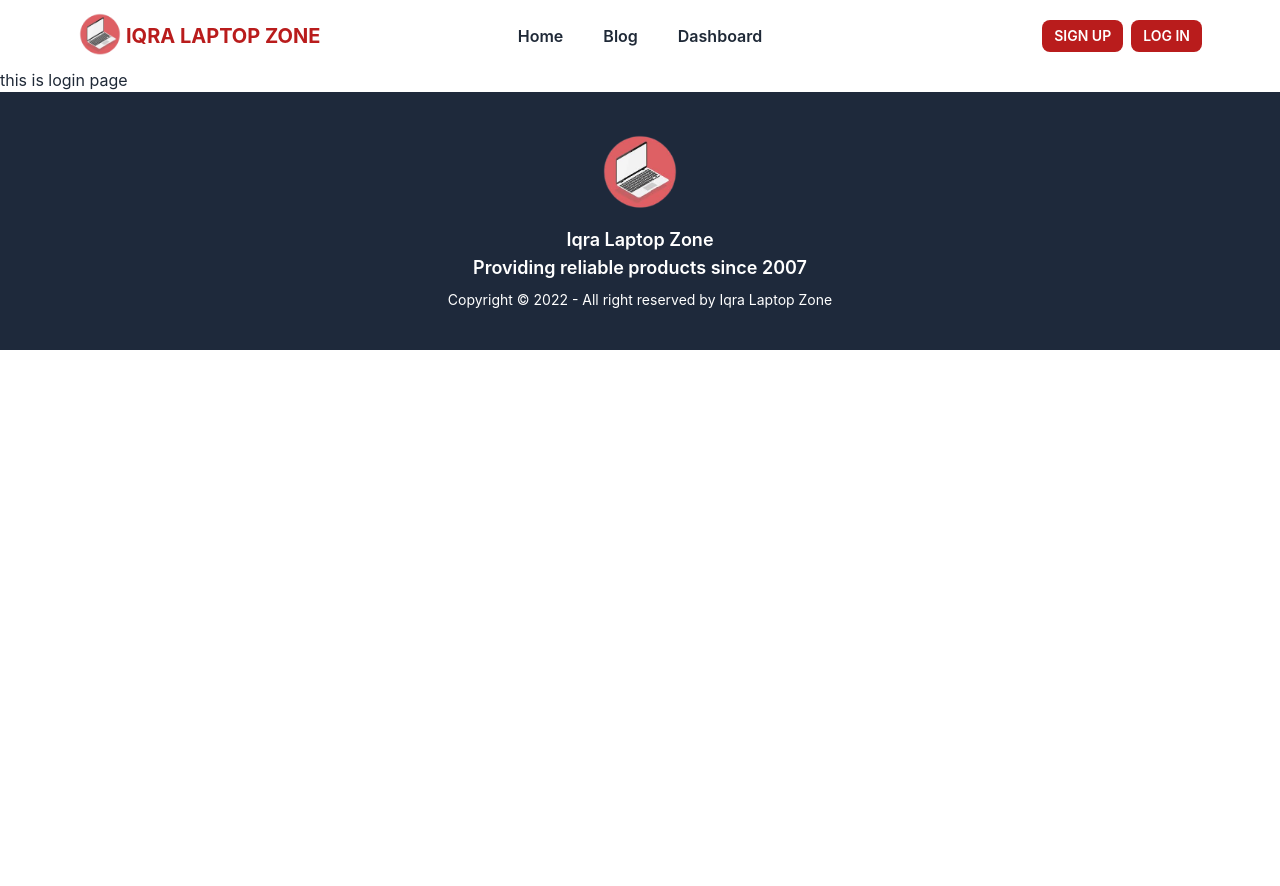
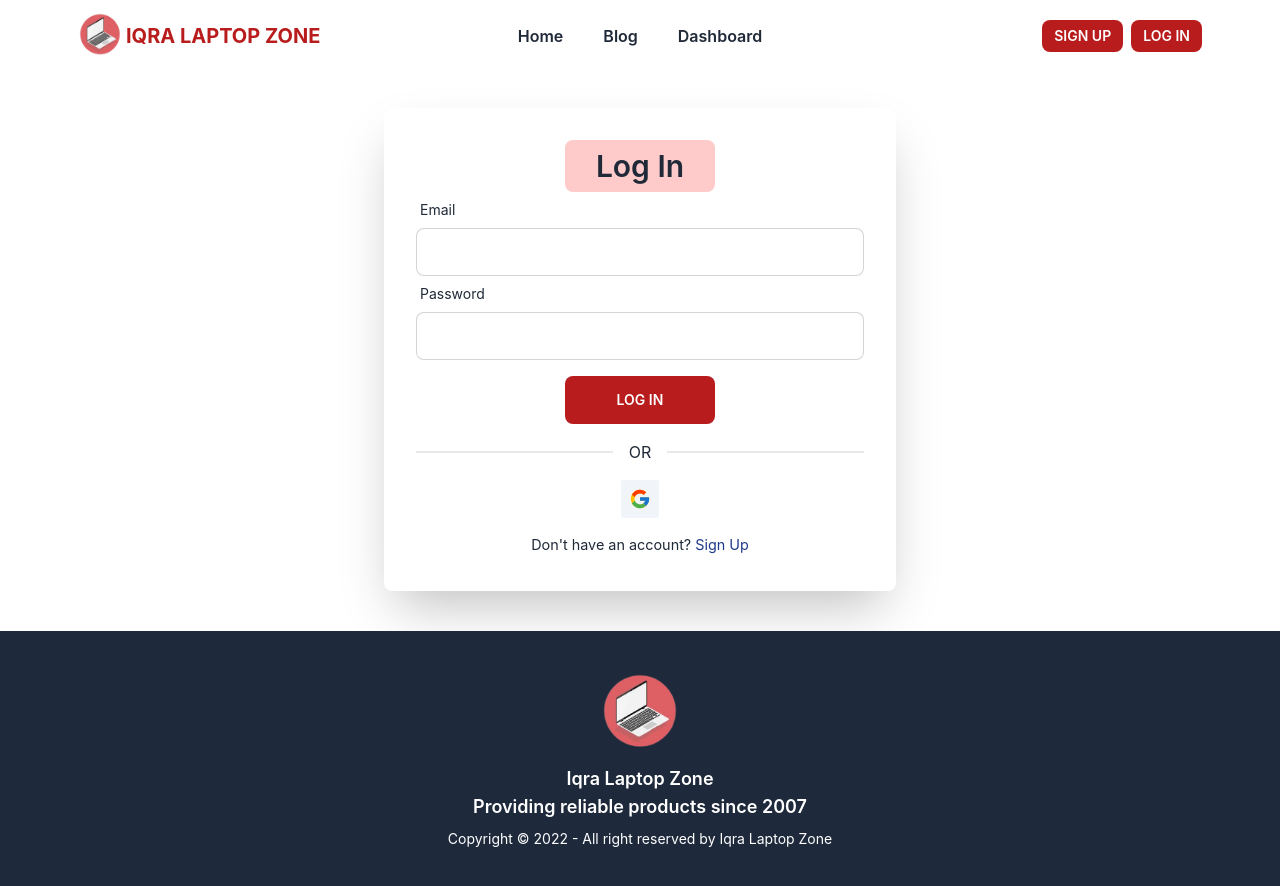
Before and after one commit to mdYeasin-cmd/iqra-laptop-zone-client, a React (Create React App) app: page /logIn in a window 1280 px wide. Shown: the top 886 px of the page. Before the commit the page ends 800 px from the top, so only its background shows below. Built offline with nearby package versions, Linux system fonts and the light colour scheme; no server answers.

Commit message:
Log In form desing added

```diff
--- a/package.json
+++ b/package.json
@@ -10,6 +10,7 @@
     "firebase": "^9.14.0",
     "react": "^18.2.0",
     "react-dom": "^18.2.0",
+    "react-icons": "^4.6.0",
     "react-router-dom": "^6.4.3",
     "react-scripts": "5.0.1",
     "web-vitals": "^2.1.4"
--- a/src/Pages/ManageUsers/LogIn/LogIn.js
+++ b/src/Pages/ManageUsers/LogIn/LogIn.js
@@ -1,10 +1,71 @@
 import React from 'react';
+import { Link } from 'react-router-dom';
+import { FcGoogle } from 'react-icons/fc';
+import './LonIn.css';
 
 const LogIn = () => {
+    const handleLogIn = (event) => {
+        event.preventDefault();
+        const form = event.target;
+        const email = form.email.value;
+        const password = form.password.value;
+        console.log(email, password);
+    }
+
+    const handleSignInWithGoogle = () => {
+
+    }
+
     return (
-        <div>
-            this is login page
+        <div className="w-2/5 mx-auto shadow-2xl p-8 my-10 rounded-lg">
+            <h2 className="text-3xl w-4/12 mx-auto py-2 rounded-lg font-semibold text-center bg-red-200">Log In</h2>
+            <form onSubmit={handleLogIn}>
+
+                <div className="form-control w-full">
+                    <label className="label">
+                        <span className="label-text">Email</span>
+                    </label>
+                    <input
+                        type="email"
+                        name="email"
+                        className="input input-bordered w-full"
+                    />
+                </div>
+
+                <div className="form-control w-full">
+                    <label className="label">
+                        <span className="label-text">Password</span>
+                    </label>
+                    <input
+                        type="password"
+                        name="password"
+                        className="input input-bordered w-full"
+                    />
+                </div>
+
+                <div className="form-control w-full">
+                    <input
+                        type="submit"
+                        value="Log In"
+                        className="btn bg-red-700 hover:bg-red-600 border-0 mt-4 w-4/12 mx-auto"
+                    />
+                </div>
+            </form>
+
+            <div className="divider my-5">OR</div>
+
+            <div className="text-center my-3">
+                <button onClick={handleSignInWithGoogle} className="bg-slate-100 p-2 social-login-btn">
+                    <FcGoogle></FcGoogle>
+                </button>
+            </div>
+            <div>
+                <p className="text-center mt-3 text-lg">
+                    <small>Don't have an account? <Link className="text-blue-900" to="/signUp">Sign Up</Link></small>
+                </p>
+            </div>
         </div>
+
     );
 };
 
--- /dev/null
+++ b/src/Pages/ManageUsers/LogIn/LonIn.css
@@ -0,0 +1,5 @@
+.social-login-btn {
+    border: none;
+    font-size: 22px;
+    border-radius: 2px;
+}
--- a/src/Pages/ManageUsers/SignUp/SignUp.js
+++ b/src/Pages/ManageUsers/SignUp/SignUp.js
@@ -1,66 +1,94 @@
-import React from 'react';
+import React, { useContext } from 'react';
 import { Link } from 'react-router-dom';
+import { AuthContext } from '../../../contexts/AuthProvider';
 
 const SignUp = () => {
+
+    const { createUser } = useContext(AuthContext);
+
+    const handleSignUp = (event) => {
+        event.preventDefault();
+        const form = event.target;
+        const name = form.name.value;
+        const photoURL = form.photoURL.value;
+        const email = form.email.value;
+        const password = form.password.value;
+        const userRole = form.userRole.value;
+
+        createUser(email, password)
+            .then(result => {
+                const user = result.user;
+                console.log(user);
+            })
+            .catch(error => console.error(error));
+
+    }
+
     return (
         <div className="w-2/5 mx-auto shadow-2xl p-8 my-10 rounded-lg">
-            <h2 className="text-3xl font-semibold text-center">Sign Up</h2>
-            <form>
+            <h2 className="text-3xl w-4/12 mx-auto py-2 rounded-lg font-semibold text-center bg-red-200">Sign Up</h2>
+            <form onSubmit={handleSignUp}>
+
                 <div className="form-control w-full">
                     <label className="label">
                         <span className="label-text">Name</span>
                     </label>
                     <input
                         type="text"
+                        name="name"
                         className="input input-bordered w-full"
                     />
                 </div>
+
                 <div className="form-control w-full">
                     <label className="label">
                         <span className="label-text">Phot URL</span>
                     </label>
                     <input
                         type="text"
+                        name="photoURL"
                         className="input input-bordered w-full"
                     />
                 </div>
+
                 <div className="form-control w-full">
                     <label className="label">
                         <span className="label-text">Email</span>
                     </label>
                     <input
                         type="email"
+                        name="email"
                         className="input input-bordered w-full"
                     />
                 </div>
+
                 <div className="form-control w-full">
                     <label className="label">
                         <span className="label-text">Password</span>
                     </label>
                     <input
                         type="password"
+                        name="password"
                         className="input input-bordered w-full"
                     />
                 </div>
-                <div className="form-control w-full">
 
-                    <div className="flex items-center">
-                    <input type="radio" id="html" name="userRole" value="HTML" />
-                    <label for="html">Buyer</label><br />
-                    <input type="radio" id="css" name="userRole" value="CSS" />
-                    <label for="css">Seller</label><br />
+                <div className="form-control text-center mt-4">
+
+                    <p>Choose your account type?</p>
+
+                    <div className="flex items-center justify-center">
+
+                        <input className="ml-2" type="radio" id="buyer" name="userRole" value="buyer" defaultChecked />
+                        <label className="mr-3 ml-1" htmlFor="buyer">Buyer</label>
+                        <br />
+                        <input className="mr-1" type="radio" id="seller" name="userRole" value="seller" />
+                        <label htmlFor="seller">Seller</label>
+
                     </div>
 
+                </div>
 
-
-                    {/* <label className="label">
-                        <span className="label-text">Password</span>
-                    </label>
-                    <input
-                        type="password"
-                        className="input input-bordered w-full"
-                    /> */}
-                </div>
                 <div className="form-control w-full">
                     <input
                         type="submit"
--- a/src/Pages/Shared/Navbar/Navbar.js
+++ b/src/Pages/Shared/Navbar/Navbar.js
@@ -1,8 +1,11 @@
-import React from 'react';
+import React, { useContext } from 'react';
 import { Link, NavLink } from 'react-router-dom';
 import logo from '../../../assets/Logo/logo.png';
+import { AuthContext } from '../../../contexts/AuthProvider';
 
 const Navbar = () => {
+
+    const { user, logOut } = useContext(AuthContext);
 
     const activeMenuDesign = {
         background: 'rgb(185 28 28)',
@@ -20,6 +23,14 @@ const Navbar = () => {
         <li><NavLink className="mx-1" style={activePage()} to="/blog">Blog</NavLink></li>
         <li><NavLink className="mx-1" style={activePage()} to="/dashboard">Dashboard</NavLink></li>
     </>
+
+    const handleLogOut = () => {
+        logOut()
+            .then(() => {
+
+            })
+            .catch(error => console.error(error));
+    }
 
     return (
         <div className="navbar pt-3 max-w-[1140px] mx-auto">
@@ -43,12 +54,21 @@ const Navbar = () => {
                 </ul>
             </div>
             <div className="navbar-end">
+                {
+                    user && user.uid ?
+                        <>
+                            <button onClick={handleLogOut} className="btn bg-red-700 hover:bg-red-600 border-0 btn-sm">Log Out</button>
+                        </> :
+                        <>
                             <Link to="/signUp">
                                 <button className="btn bg-red-700 hover:bg-red-600 border-0 btn-sm mr-2">Sign Up</button>
                             </Link>
                             <Link to="/logIn">
                                 <button className="btn bg-red-700 hover:bg-red-600 border-0 btn-sm">Log In</button>
                             </Link>
+                        </>
+
+                }
             </div>
         </div>
     );
--- a/src/layouts/DashboardLayout.js
+++ b/src/layouts/DashboardLayout.js
@@ -1,8 +1,10 @@
 import React from 'react';
+import Navbar from '../Pages/Shared/Navbar/Navbar';
 
 const DashboardLayout = () => {
     return (
         <div>
+            <Navbar></Navbar>
             <h2>comming soon.....</h2>
         </div>
     );
```
Also changed, not shown: 1 other file (tests, documents, lock files or other folders). Lines whose indentation alone changed are shown as unchanged.
